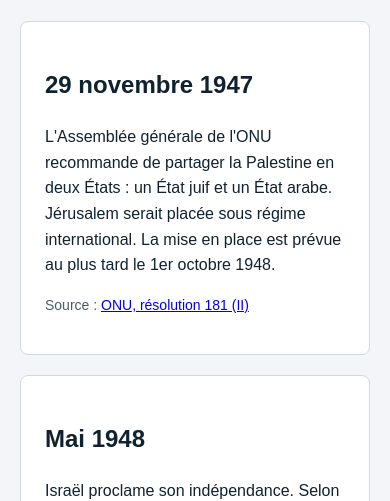
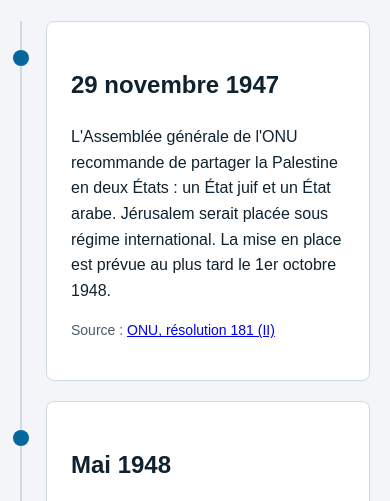
Before and after one commit to xaricraft/comprendre-pour-la-paix, a plain HTML site: page chronologie.html in a window 390 px wide. Shown: the part 306-807 px from the top of the page. Drawn offline with Linux system fonts and the light colour scheme.

Commit message:
Chronologie : frise verticale

```diff
--- a/chronologie.html
+++ b/chronologie.html
@@ -28,6 +28,7 @@
     </header>
     <main>
         <h1>Chronologie</h1>
+        <div class="frise">
         <article class="evenement">
             <h2>29 novembre 1947</h2>
             <p>L'Assemblée générale de l'ONU recommande de partager la Palestine en deux États : un État juif et un État arabe. Jérusalem serait placée sous régime international. La mise en place est prévue au plus tard le 1er octobre 1948.</p>
@@ -82,6 +83,7 @@
             <p>Le Conseil de sécurité adopte la résolution 2803 par 13 voix pour, aucune contre et deux abstentions (Chine et Russie). Elle approuve le plan de paix en 20 points présenté par les États-Unis, crée un Conseil de la paix et autorise une force internationale de stabilisation à Gaza.</p>
             <p class="source">Source : <a href="https://news.un.org/en/story/2025/11/1166391">ONU Info, résolution 2803</a></p>
         </article>
+        </div>
     </main>
     <footer>
         <p>SAÉ - ODD16 - Comprendre pour la paix.</p>
--- a/css/style.css
+++ b/css/style.css
@@ -111,12 +111,31 @@ nav a.actif {
     background-color: #FFFFFF;
     border-radius: 8px;
     margin-bottom: 20px;
+    position: relative;
 }
+
+.evenement::before {
+    content: "";
+    position: absolute;
+    left: -42px;
+    top: 28px;
+    width: 16px;
+    height: 16px;
+    border-radius: 50%;
+    background-color: #00689D;
+}
+
 
 .source {
     font-size: 14px;
     color: #4A5B68;
 }
+
+.frise {
+    padding-left: 32px;
+    border-left: 2px solid #CFDAE2;
+}
+
 @media (max-width: 768px) {
     header {
         flex-direction: column;
@@ -134,6 +153,12 @@ nav a.actif {
     .boutons{
         flex-direction: column;
     }
+    .frise {
+    padding-left: 24px;
+}
+.evenement::before {
+    left: -34px;
+}
 
     header, main, footer {
         padding: 20px;
```
